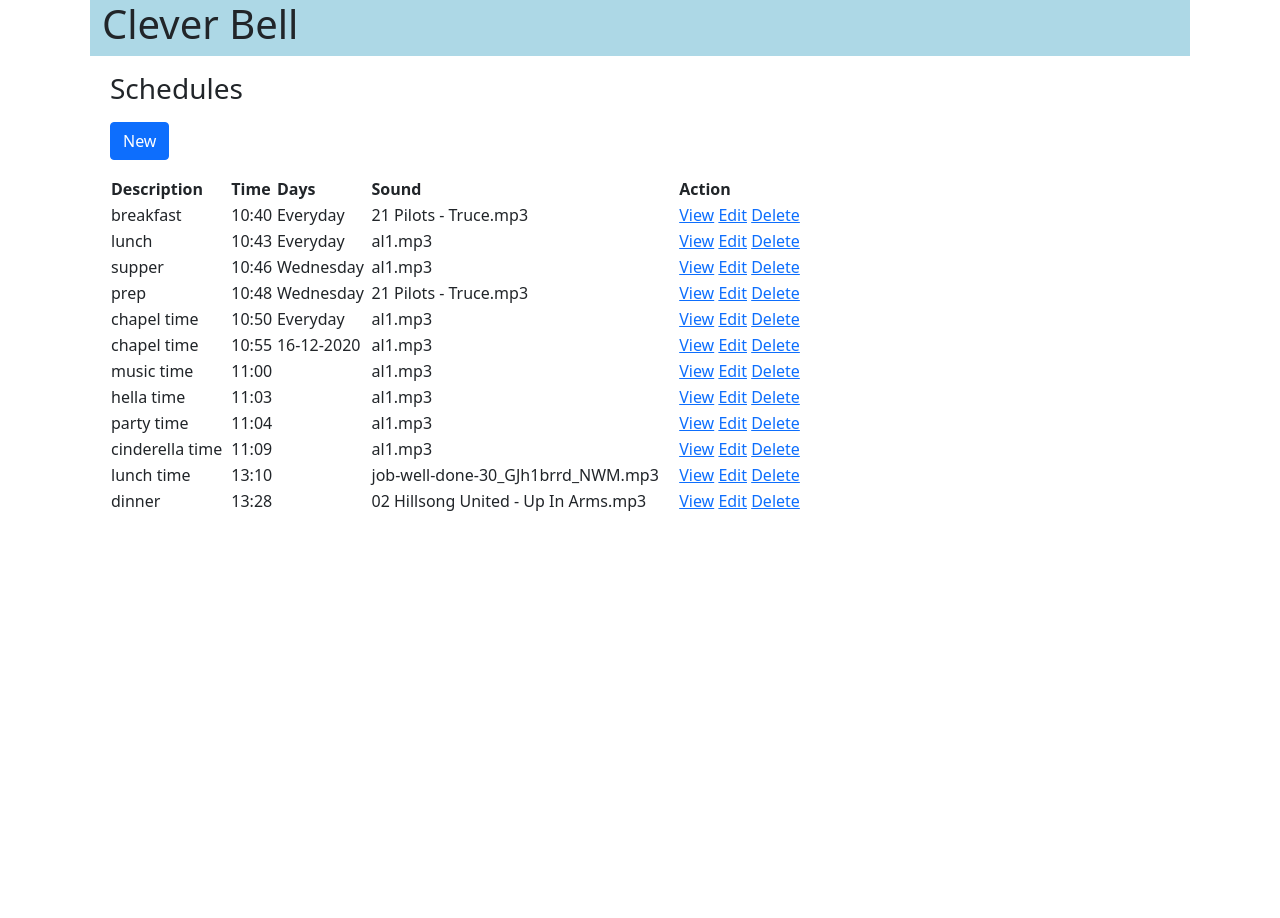
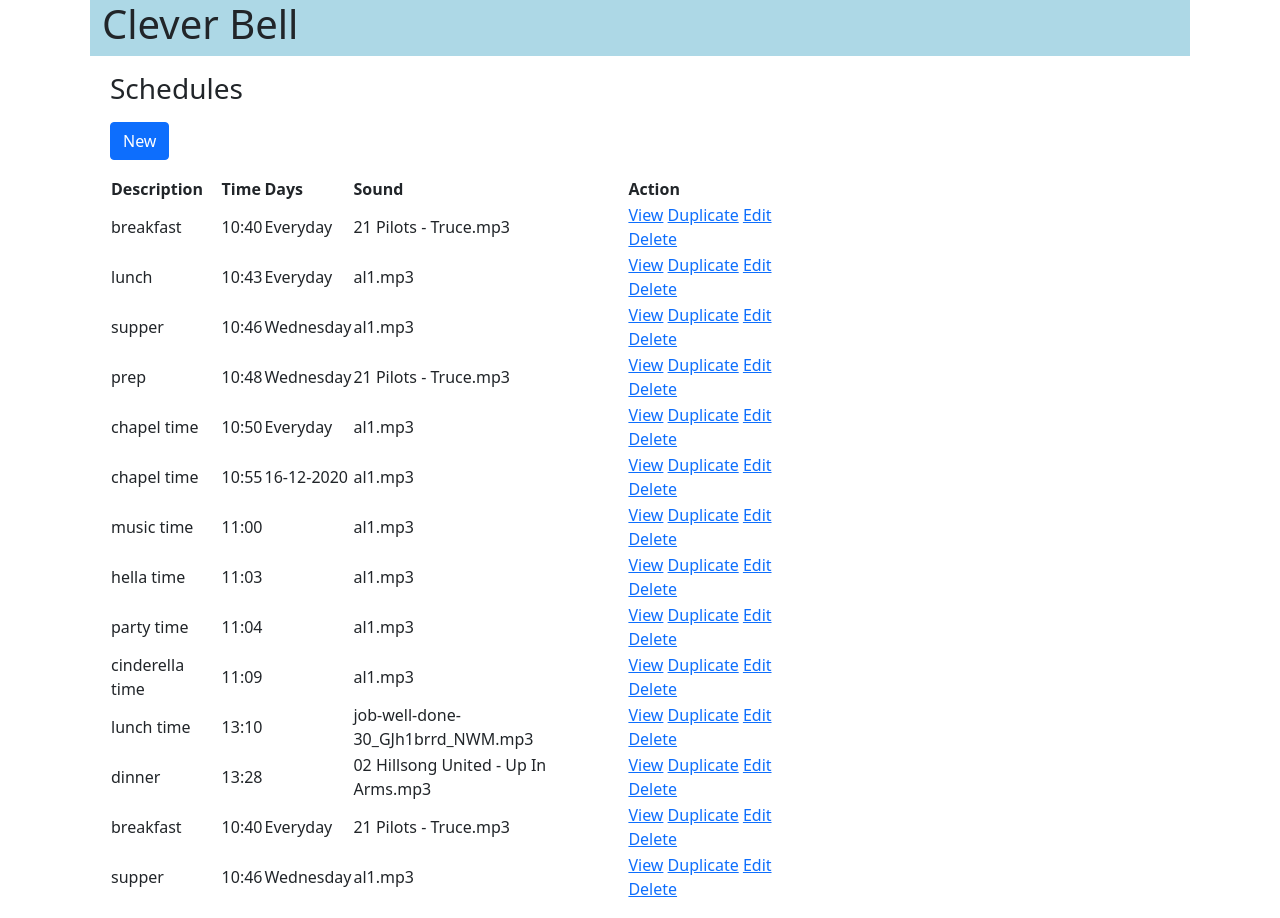
Before and after one commit to nkrumahthis/clever-bell, a PHP site: page / in a window 1280 px wide. Before the commit the page ends 511 px from the top, so only its background shows below. Run offline with PHP 8.4, Linux system fonts and the light colour scheme.

Commit message:
duplicate schedule

```diff
--- a/web/index.php
+++ b/web/index.php
@@ -33,6 +33,16 @@ Route::add(
     function ($index) {
         #edit
         View::scheduleUpdate($index);
+    },
+    'get'
+);
+
+Route::add(
+    '/schedule/duplicate/([0-9]*)',
+    function ($index) {
+        #edit
+        Schedule::duplicate($index);
+        View::home();
     },
     'get'
 );
--- a/web/php/Csv.php
+++ b/web/php/Csv.php
@@ -13,6 +13,14 @@ class Csv
     public static function addSchedule()
     {
         $schedule = self::schedule_array();
+        $handle = fopen(self::$path, "a") or die(self::$file_error);
+        $input = $schedule[0] . "," . $schedule[1] . "," . $schedule[2] . "," . $schedule[3] . "\n";
+        fwrite($handle, $input);
+        fclose($handle);
+    }
+
+    public static function appendSchedule($schedule)
+    {
         $handle = fopen(self::$path, "a") or die(self::$file_error);
         $input = $schedule[0] . "," . $schedule[1] . "," . $schedule[2] . "," . $schedule[3] . "\n";
         fwrite($handle, $input);
@@ -35,6 +43,12 @@ class Csv
         $schedules = self::readAllSchedules();
         $schedules[$index] = self::schedule_array();
         self::writeSchedules($schedules);
+    }
+
+    public static function duplicateSchedule($index)
+    {
+        $schedule = self::getSchedule($index);
+        self::appendSchedule($schedule);
     }
 
     public static function deleteSchedule($index)
--- a/web/php/Schedule.php
+++ b/web/php/Schedule.php
@@ -23,4 +23,9 @@ class Schedule
         Csv::deleteSchedule($index);
         // include('views/schedule/delete.php');
     }
+
+    public static function duplicate($index)
+    {
+        Csv::duplicateSchedule($index);
+    }
 }
--- a/web/timetable.csv
+++ b/web/timetable.csv
@@ -10,3 +10,5 @@ party time,11:04,,al1.mp3
 cinderella time, 11:09,,al1.mp3
 lunch time,13:10,,job-well-done-30_GJh1brrd_NWM.mp3
 dinner,13:28,,02 Hillsong United - Up In Arms.mp3
+breakfast,10:40,Everyday,21 Pilots - Truce.mp3
+supper,10:46,Wednesday,al1.mp3
--- a/web/views/home.php
+++ b/web/views/home.php
@@ -60,7 +60,7 @@
                 <td>$schedule[1]</td>
                 <td>$schedule[2]</td>
                 <td>$schedule[3]</td>
-                <td><span><a href=\"/schedule/view/$index\">View</a></span> <span><a href=\"/schedule/update/$index\">Edit</a></span> <span><a href=\"/schedule/delete/$index\">Delete</a></span></td>
+                <td><span><a href=\"/schedule/view/$index\">View</a></span> <span><a href=\"/schedule/duplicate/$index\">Duplicate</a></span><span> <a href=\"/schedule/update/$index\">Edit</a></span> <span><a href=\"/schedule/delete/$index\">Delete</a></span></td>
 
             </tr>
         ";
```
